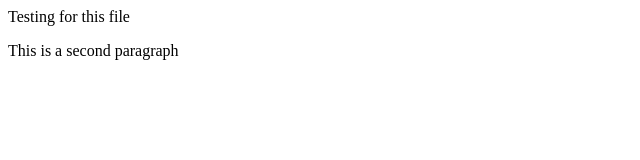
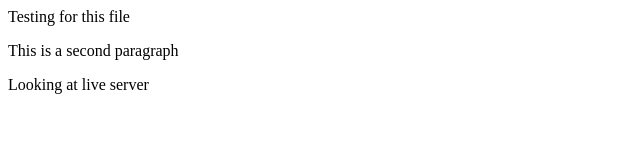
Before and after one commit to jeppley16/hkclass, a website: page index.html in a window 1280 px wide. Shown: the whole page, without its empty margins (0-640 px from the left). Drawn offline with Linux system fonts and the light colour scheme.

Commit message:
fourthcommit

```diff
--- a/index.html
+++ b/index.html
@@ -4,5 +4,6 @@
 	<body>
 		<p>Testing for this file</p>
 		<p> This is a second paragraph</p>
+		<p>Looking at live server</p>
 	</body>
 </html>
```
Also changed, not shown: package.json (added, +24 -0 lines), 2 other files.
